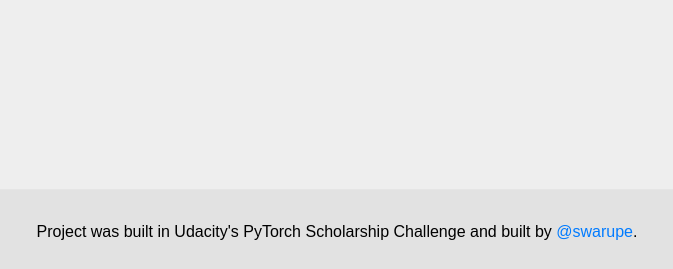
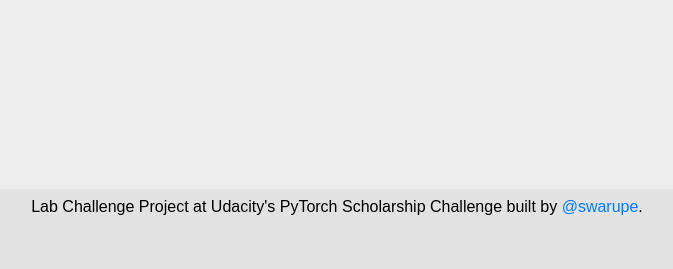
Before and after one commit to swarupe/flower-classifier-web-app, a Flask app: template templates/result.html in a window 1280 px wide. Shown: the part 531-800 px from the top of the page, without its empty margins (303-976 px from the left). Run offline with Flask 2, Linux system fonts and the light colour scheme; the template is opened without the code that fills it, so the values that code supplies are empty; some libraries are stand-ins or nearby versions.

Commit message:
Minor changes

```diff
--- a/app.py
+++ b/app.py
@@ -23,7 +23,6 @@ def predict():
         imageSave.save(os.path.join(app.config['UPLOAD_FOLDER'], 'upload.jpg'))
         flower_name = predict_flower()
         imagename = os.path.join(app.config['UPLOAD_FOLDER'], 'upload.jpg')
-        print(imagename)
         return render_template('result.html', flower= flower_name, im_name = imagename)
 
 if __name__ == '__main__':
--- a/static/styles/style.css
+++ b/static/styles/style.css
@@ -140,21 +140,6 @@ body {
     }
 }
 
-.blog-footer {
-    color: black;
-    display: flex;
-    justify-content: center;
-    align-items: center;
-    text-decoration: bold;
-    background-color: rgba(1,1,1,.05);
-    border-top: .05rem solid #e5e5e5;
-    position: absolute;
-    right: 0;
-    bottom: 0;
-    left: 0;
-    width: 100%;
-    height: 10%;
-}
 footer {
     color: black;
     justify-content: center;
@@ -164,16 +149,19 @@ footer {
     border-top: .05rem solid #e5e5e5;
     height: 10%;
 }
+
 footer p:last-child {
     margin-top: 0.4%;
     margin-bottom: 0;
 }
 
 .bottom {
+    margin-top: 5%;
     position: absolute;
     bottom: 0;
     width: 100%;
 }
+
 @media only screen and (max-height: 550px) {
     html {
         position: relative;
@@ -185,3 +173,7 @@ footer p:last-child {
         padding-bottom: 10%;
     }
 }
+
+.container {
+    margin-bottom: 10%;
+}
--- a/templates/index.html
+++ b/templates/index.html
@@ -51,7 +51,7 @@
             </div>
         </div>
     </div>
-    <footer class=" footer bottom text-center">
+    <footer class="footer bottom text-center">
         <p>Lab Challenge Project at Udacity's PyTorch Scholarship Challenge built by <a href="#">@swarupe</a>.</p>
     </footer>
 </body>
--- a/templates/result.html
+++ b/templates/result.html
@@ -37,8 +37,8 @@
             </div>
         </div>
     </div>
-    <footer class="blog-footer">
-        <p>Project was built in Udacity's PyTorch Scholarship Challenge and built by <a href="#">@swarupe</a>.</p>
+    <footer class="footer bottom text-center">
+        <p>Lab Challenge Project at Udacity's PyTorch Scholarship Challenge built by <a href="#">@swarupe</a>.</p>
     </footer>
 </body>
 </html>
```
